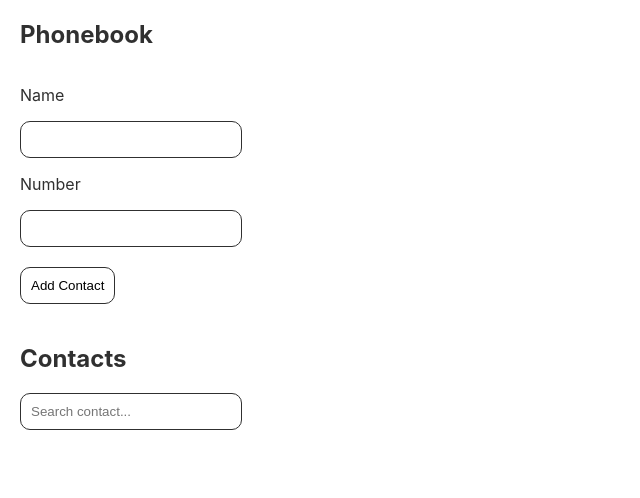
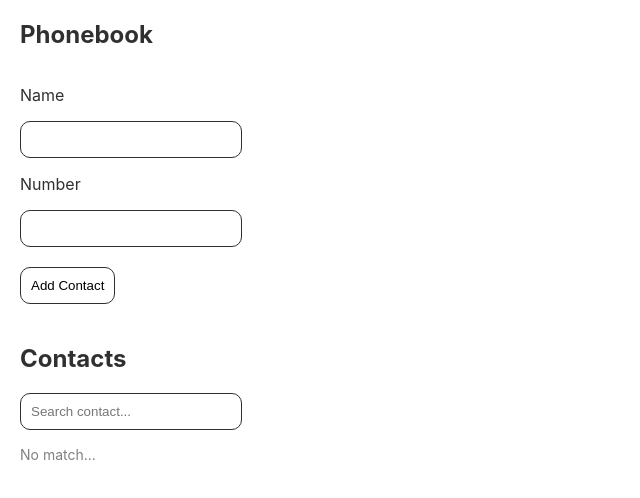
Before and after one commit to Aztek2008/goit-react-hw-02-phonebook, a React (Create React App) app: page / in a window 1280 px wide. Shown: the top 498 px of the page, without its empty margins (0-640 px from the left). Built offline with nearby package versions, Linux system fonts and the light colour scheme.

Commit message:
Trying to split components, problem with ContactForm render, contacts not defined

```diff
--- a/src/components/App.jsx
+++ b/src/components/App.jsx
@@ -3,47 +3,43 @@ import Section from "./Section/Section";
 import ContactForm from "./ContactForm/ContactForm";
 import Filter from "./Filter";
 import ContactList from "./ContactList/ContactList";
-import { v4 as uuidv4 } from "uuid";
+import PropTypes from "prop-types";
+// import { v4 as uuidv4 } from "uuid";
 
 class App extends Component {
   state = {
-    contacts: [
-      { id: "id-1", name: "Rosie Simpson", number: "459-12-56" },
-      { id: "id-2", name: "Hermione Kline", number: "443-89-12" },
-      { id: "id-3", name: "Eden Clements", number: "645-17-79" },
-      { id: "id-4", name: "Annie Copeland", number: "227-91-26" },
-    ],
+    contacts: [],
     filter: "",
-    name: "",
-    number: "",
+    // name: "",
+    // number: "",
   };
 
-  addContact = (e) => {
-    e.preventDefault();
-    const contact = {
-      id: uuidv4(),
-      name: this.state.name,
-      number: this.state.number,
-    };
+  // addContact = (e) => {
+  //   e.preventDefault();
+  //   const contact = {
+  //     id: uuidv4(),
+  //     name: this.state.name,
+  //     number: this.state.number,
+  //   };
 
-    this.setState((prevState) => {
-      const existedContacts = prevState.contacts.map((cont) => cont.name);
-      const newName = contact.name;
+  //   this.setState((prevState) => {
+  //     const existedContacts = prevState.contacts.map((cont) => cont.name);
+  //     const newName = contact.name;
 
-      return {
-        contacts: !existedContacts.includes(newName)
-          ? [...prevState.contacts, contact]
-          : prevState.contacts,
-      };
-    });
-  };
+  //     return {
+  //       contacts: !existedContacts.includes(newName)
+  //         ? [...prevState.contacts, contact]
+  //         : prevState.contacts,
+  //     };
+  //   });
+  // };
 
-  handleChange = (e) => {
-    const { name, value } = e.target;
-    this.setState({
-      [name]: value,
-    });
-  };
+  // handleChange = (e) => {
+  //   const { name, value } = e.target;
+  //   this.setState({
+  //     [name]: value,
+  //   });
+  // };
 
   changeFilter = (e) => {
     const { name, value } = e;
@@ -56,29 +52,38 @@ class App extends Component {
     const { contacts, filter } = this.state;
 
     return (
-      this.state.contacts.length > 0 &&
-      contacts.filter((contact) =>
-        contact.name.toLowerCase().includes(filter.toLowerCase())
+      contacts.length > 0 &&
+      contacts.filter(
+        (contact) =>
+          contact.name.toLowerCase().includes(filter.toLowerCase()) ||
+          contact.number.toLowerCase().includes(filter.toLowerCase())
       )
     );
   };
 
   render() {
+    const { filter, name, number } = this.state;
+
+    const visibleContacts = this.getVisibleContacts();
+
     return (
       <div>
         <Section title="Phonebook">
           <ContactForm
-            state={this.state}
+            onSubmit={this.addContact}
+            contacts={visibleContacts}
+            name={name}
+            number={number}
             onAddContact={this.addContact}
             onHandleChange={this.handleChange}
           />
         </Section>
 
         <Section title="Contacts">
-          <Filter onChangeFilter={this.changeFilter} state={this.state} />
+          <Filter onChangeFilter={this.changeFilter} value={filter} />
           <ContactList
             onVisibleTasks={this.getVisibleContacts}
-            state={this.state}
+            contacts={visibleContacts}
           />
         </Section>
       </div>
--- a/src/components/ContactForm/ContactForm.jsx
+++ b/src/components/ContactForm/ContactForm.jsx
@@ -1,15 +1,55 @@
-import React from "react";
+import React, { Component } from "react";
+import PropTypes from "prop-types";
 import styles from "./ContactForm.module.css";
+import { v4 as uuidv4 } from "uuid";
 
-export default function ContactForm({ state, onAddContact, onHandleChange }) {
+export default class ContactForm extends Component {
+  state = {
+    name: "",
+    number: "",
+  };
+
+  addContact = (e) => {
+    e.preventDefault();
+    const contact = {
+      id: uuidv4(),
+      name: this.state.name,
+      number: this.state.number,
+    };
+
+    this.setState((prevState) => {
+      const existedContacts = prevState.contacts.map((cont) => cont.name);
+      const newName = contact.name;
+
+      return {
+        contacts: !existedContacts.includes(newName)
+          ? [...prevState.contacts, contact]
+          : prevState.contacts,
+      };
+    });
+  };
+
+  handleChange = (e) => {
+    const { name, value } = e.target;
+    this.setState({
+      [name]: value,
+    });
+  };
+
+  render() {
+    console.log("props", this.props);
+    console.log("PropTypes", this.PropTypes);
+
+    const { name, number } = this.state;
+
     return (
-    <form className={styles.ContactForm} onSubmit={onAddContact}>
+      <form className={styles.ContactForm} onSubmit={this.addContact}>
         <label>
           <p>Name</p>
           <input
             type="text"
-          value={state.name}
-          onChange={onHandleChange}
+            value={name}
+            onChange={this.handleChange}
             name="name"
           />
         </label>
@@ -19,8 +59,8 @@ export default function ContactForm({ state, onAddContact, onHandleChange }) {
           <input
             type="tel"
             name="number"
-          value={state.number}
-          onChange={onHandleChange}
+            value={number}
+            onChange={this.handleChange}
           />
         </label>
 
@@ -30,3 +70,37 @@ export default function ContactForm({ state, onAddContact, onHandleChange }) {
       </form>
     );
   }
+}
+//====================================================================================
+// import React from "react";
+// import styles from "./ContactForm.module.css";
+
+// export default function ContactForm({
+//   name,
+//   number,
+//   onAddContact,
+//   onHandleChange,
+// }) {
+//   return (
+//     <form className={styles.ContactForm} onSubmit={onAddContact}>
+//       <label>
+//         <p>Name</p>
+//         <input type="text" value={name} onChange={onHandleChange} name="name" />
+//       </label>
+
+//       <label>
+//         <p>Number</p>
+//         <input
+//           type="tel"
+//           name="number"
+//           value={number}
+//           onChange={onHandleChange}
+//         />
+//       </label>
+
+//       <button className={styles.ContactFormButton} type="submit">
+//         Add Contact
+//       </button>
+//     </form>
+//   );
+// }
--- a/src/components/ContactList/ContactList.jsx
+++ b/src/components/ContactList/ContactList.jsx
@@ -1,20 +1,17 @@
 import React from "react";
 
-export default function ContactList({ state, onVisibleTasks }) {
+export default function ContactList({ contacts, onVisibleTasks }) {
   return (
-    <ul>
-      {onVisibleTasks.length > 0 &&
-        onVisibleTasks.map((contact) => (
+    <ul style={{ padding: 0 }}>
+      {contacts.length > 0 ? (
+        contacts.map((contact) => (
           <li key={contact.id}>
             {contact.name}: {contact.number}
           </li>
-        ))}
-      {/* {state.contacts.length > 0 &&
-        state.contacts.map((contact) => (
-          <li key={contact.id}>
-            {contact.name}: {contact.number}
-          </li>
-        ))} */}
+        ))
+      ) : (
+        <p style={{ margin: 0, fontSize: 14, color: "grey" }}>No match...</p>
+      )}
     </ul>
   );
 }
--- a/src/components/Filter.jsx
+++ b/src/components/Filter.jsx
@@ -1,12 +1,12 @@
 import React from "react";
 
-export default function Filter({ state, onChangeFilter }) {
+export default function Filter({ value, onChangeFilter }) {
   return (
     <label>
       <input
         type="text"
         name="filter"
-        value={state.filter}
+        value={value}
         onChange={(e) => onChangeFilter(e.target)}
         placeholder="Search contact..."
       />
```
Lines whose indentation alone changed are shown as unchanged.
